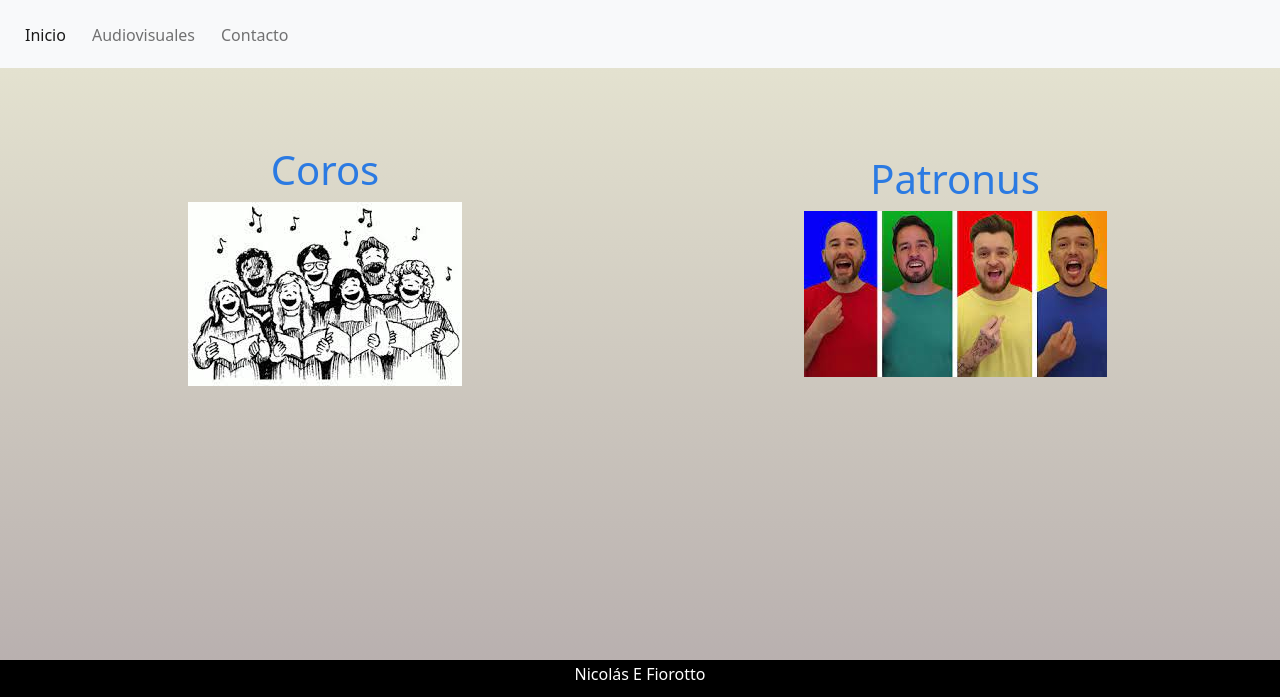
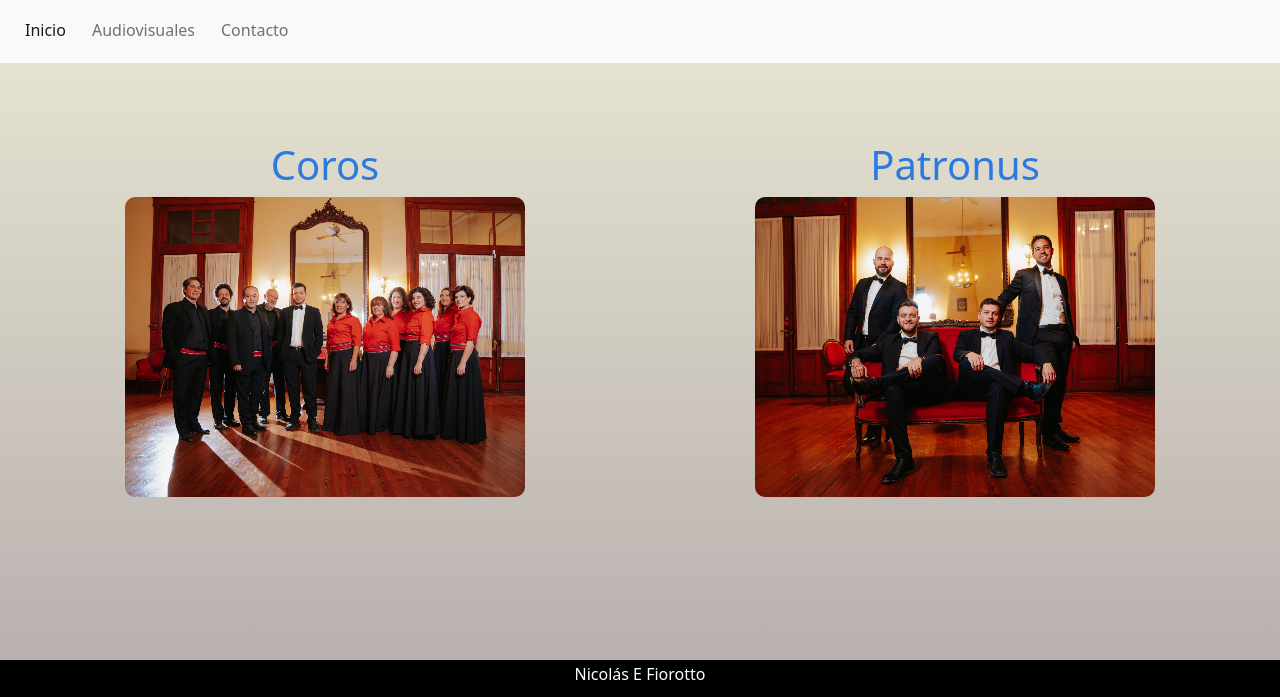
Before and after one commit to adriansaracco/Web---con-BS, a plain HTML site: page pages/Audiovisuales.html in a window 1280 px wide. Shown: the part 103-800 px from the top of the page. Drawn offline with nearby package versions, Linux system fonts and the light colour scheme.

Commit message:
cambio de fotos

```diff
--- a/Assets/scss/styles.scss
+++ b/Assets/scss/styles.scss
@@ -39,8 +39,6 @@
                                             }
 
                                             ul {
-                                                margin-top: 5px;
-                                                margin-bottom: 5px;
                                                 list-style: none;
                                                 li {
                                                     padding: 5px
@@ -54,7 +52,6 @@
                                             }
 
                                             .mainAudiovisuales .secciones {
-                                                margin-bottom: 20px;
                                                 display: flex;
                                                 flex-direction: column;
                                                 align-items: center;
@@ -76,6 +73,10 @@
                                                     padding: 5px;
                                                     color: white;
                                                 }
+                                            }
+
+                                            .imgOpciones {
+                                                border-radius: 10px;
                                             }
 
                                             @media (min-width:576px) {
--- a/pages/Audiovisuales.html
+++ b/pages/Audiovisuales.html
@@ -53,7 +53,7 @@
                 <h4><a href="coros.html ">Coros</a></h4>
             </div>
             <div>
-                <img class="imgOpciones" src="../Assets/img/coro.jpg" alt="Coros Nicolás Fiorotto ">
+                <img class="imgOpciones" src="../Assets/img/Coros.jpg" alt="Coros Nicolás Fiorotto ">
             </div>
         </Section>
 
@@ -62,7 +62,7 @@
                 <h4><a href="patronus.html ">Patronus</a></h4>
             </div>
             <div>
-                <img class="imgOpciones" src="../Assets/img/patronus.jpg" alt="Patronus Nicolás Fiorotto ">
+                <img class="imgOpciones" src="../Assets/img/-Patronus.jpg" alt="Patronus Nicolás Fiorotto ">
             </div>
 
         </Section>
```
Also changed, not shown: Assets/css/styles.css, Assets/img/-Patronus.jpg (added), Assets/img/Coros.jpg (added), Assets/img/patronus.jpg (deleted), 1 other file.
